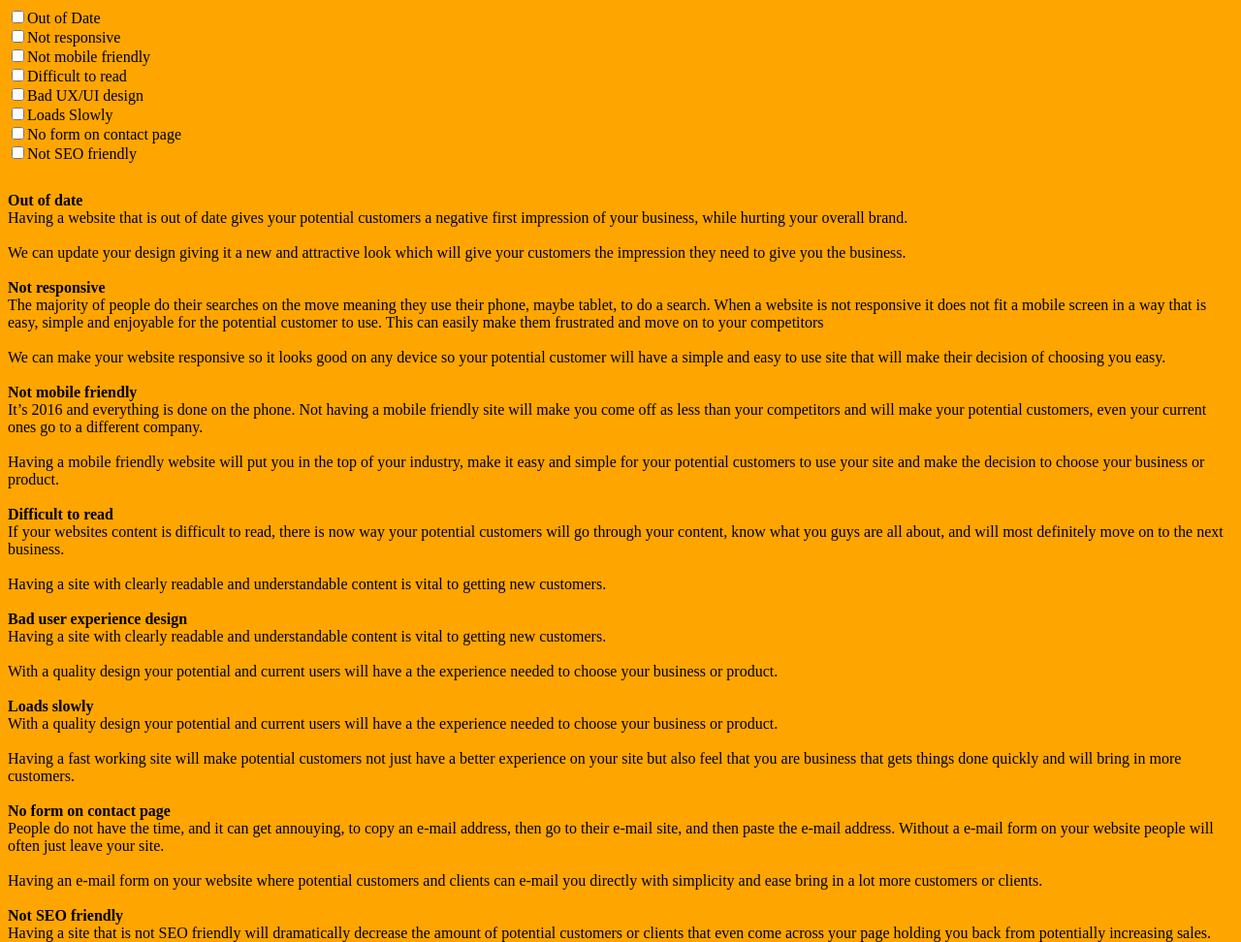
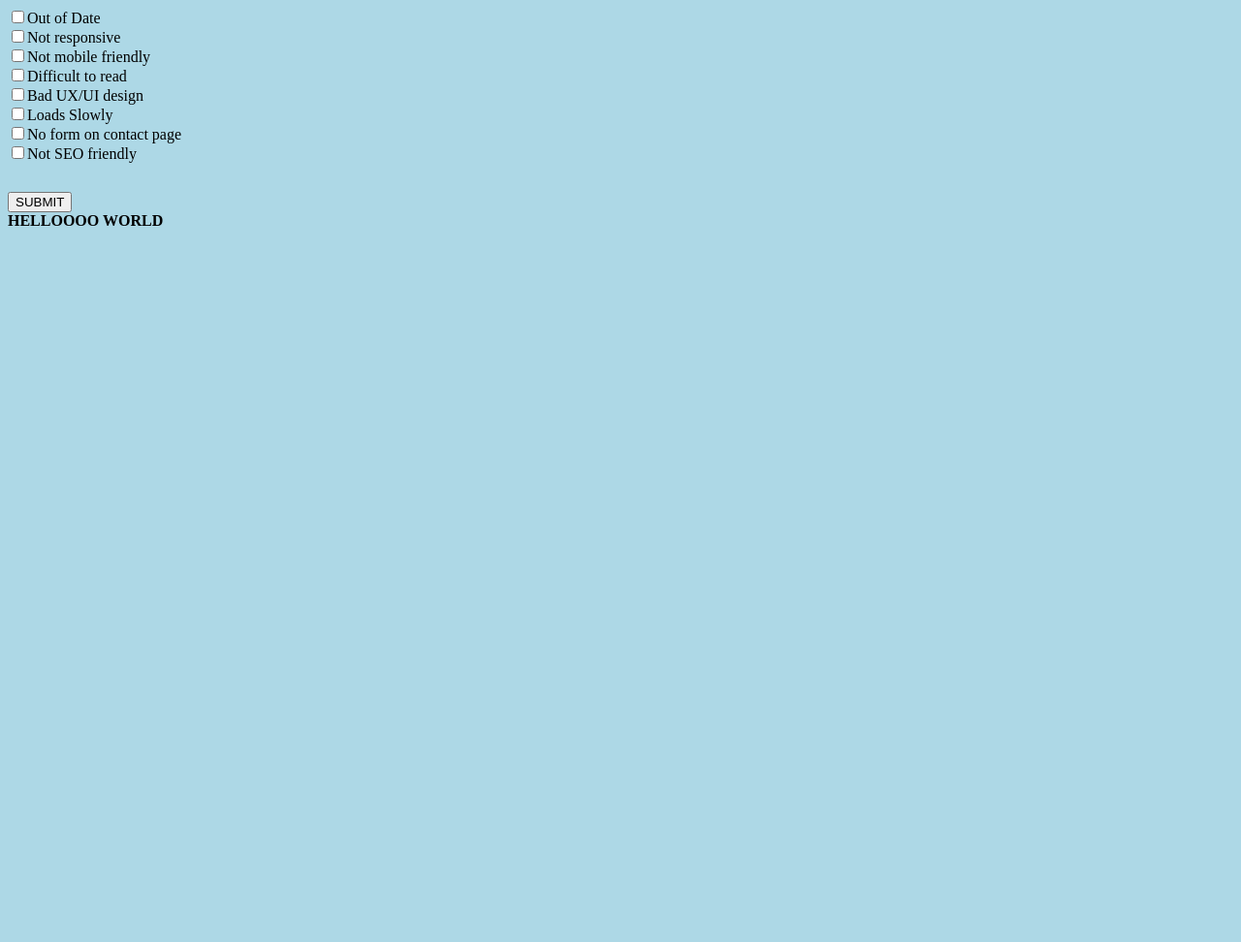
Before and after one commit to jrschupak/sales-template-app, a plain HTML site: page index.html in a window 1280 px wide. Shown: the top 972 px of the page at 97% size. After the commit the page ends 800 px from the top, so only its background shows below. Drawn offline with nearby package versions, Linux system fonts and the light colour scheme.

Commit message:
Form/checkboxes, HBS renders appropraite content

```diff
--- a/index.html
+++ b/index.html
@@ -6,21 +6,22 @@
   </header>
   <body>
     <form action="">
-      <label for="">
-        <input class="checkbox" type="checkbox" name="index1" value=1>Out of Date</input><br>
-        <input class="checkbox" type="checkbox" name="index2" value=2>Not responsive</input><br>
-        <input class="checkbox" type="checkbox" name="index3" value=3>Not mobile friendly</input><br>
-        <input class="checkbox" type="checkbox" name="index4" value=4>Difficult to read</input><br>
-        <input class="checkbox" type="checkbox" name="index5" value=5>Bad UX/UI design</input><br>
-        <input class="checkbox" type="checkbox" name="index6" value=6>Loads Slowly</input><br>
-        <input class="checkbox" type="checkbox" name="index7" value=7>No form on contact page</input><br>
-        <input class="checkbox" type="checkbox" name="index8" value=8>Not SEO friendly</input>
-      </label>
+
+        <input id="index1"class="checkbox" type="checkbox" name="index1" value=0>Out of Date</input><br>
+        <input id="index2"class="checkbox" type="checkbox" name="index2" value=1>Not responsive</input><br>
+        <input id="index3"class="checkbox" type="checkbox" name="index3" value=2>Not mobile friendly</input><br>
+        <input id="index4"class="checkbox" type="checkbox" name="index4" value=3>Difficult to read</input><br>
+        <input id="index5"class="checkbox" type="checkbox" name="index5" value=4>Bad UX/UI design</input><br>
+        <input id="index6"class="checkbox" type="checkbox" name="index6" value=5>Loads Slowly</input><br>
+        <input id="index7"class="checkbox" type="checkbox" name="index7" value=6>No form on contact page</input><br>
+        <input id="index8"class="checkbox" type="checkbox" name="index8" value=7>Not SEO friendly</input>
+        <br>
     </form>
+      <button>SUBMIT</button>
 
   <div id="sales-output">This is where the sales output will go</div>
   <script id="sales-output-template" type="text/x-handlebars-template">
-	      {{#each theIssue}}
+	      {{#each currentIssues}}
 	      	<strong>{{what}}</strong>
           <br>
           {{why}}
--- a/index.js
+++ b/index.js
@@ -44,6 +44,43 @@ var issues = {
 }
 
 
+//push all checkboxes into an array
+var checkboxArr = document.querySelector('form');
+
+var boxesChecked = {currentIssues: [{what: "HELLOOOO WORLD"},]};
+
+// document.querySelector('query')
+
+//function to check if a checkbox is checked off
+//if it is checked then push that value into an array
+//(or if it is checked take the value, grab that index from the object array above and push it into the new array)
+//after going through all the checkboxes, take the new array with all the values, and in a for loop use the index of the new array to grab the indexes from the object array above and push them into a newer array and then return the new array to be pushed into the handlesbars
+function isChecked(){
+ for(var i = 0; i < checkboxArr.length; i++){
+   if(checkboxArr[i].checked === true){
+     boxesChecked.currentIssues.push(issues.theIssue[i])
+   }
+   var source = document.getElementById('sales-output-template').innerHTML;
+
+   //compile the source and turn it into a function
+   var template = Handlebars.compile(source);
+
+   //pass the object to the function, store it in the "html" variable
+   //the function will return computer html to us
+   var computedHtml = template(boxesChecked);
+
+   var container = document.getElementById('sales-output');
+   container.innerHTML = computedHtml;
+ }
+ return boxesChecked;
+
+};
+
+var submitButton = document.querySelector('button');
+
+submitButton.addEventListener("click", function(){
+  isChecked()
+});
 
 
 
@@ -56,7 +93,7 @@ var template = Handlebars.compile(source);
 
 //pass the object to the function, store it in the "html" variable
 //the function will return computer html to us
-var computedHtml = template(issues);
+var computedHtml = template(boxesChecked);
 
 var container = document.getElementById('sales-output');
 container.innerHTML = computedHtml;
--- a/static/css/style.css
+++ b/static/css/style.css
@@ -1,5 +1,5 @@
 html  {
-  background: orange;
+  background: lightblue;
 }
 
 form {
```
